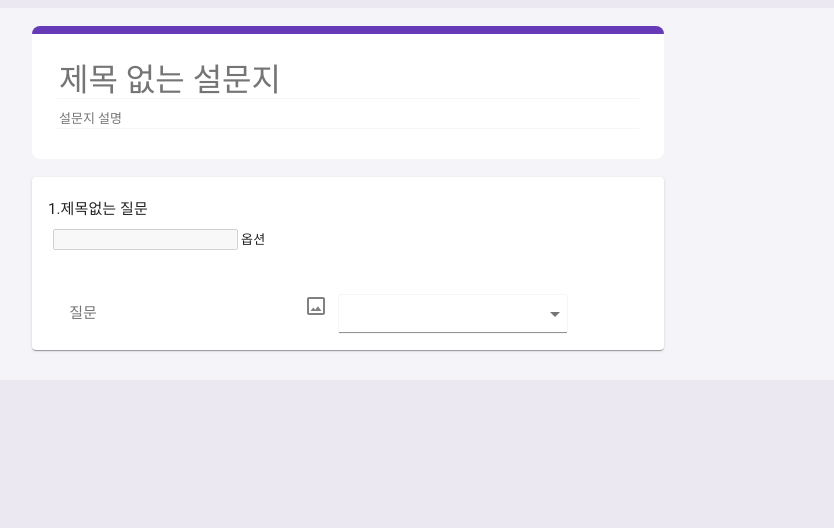
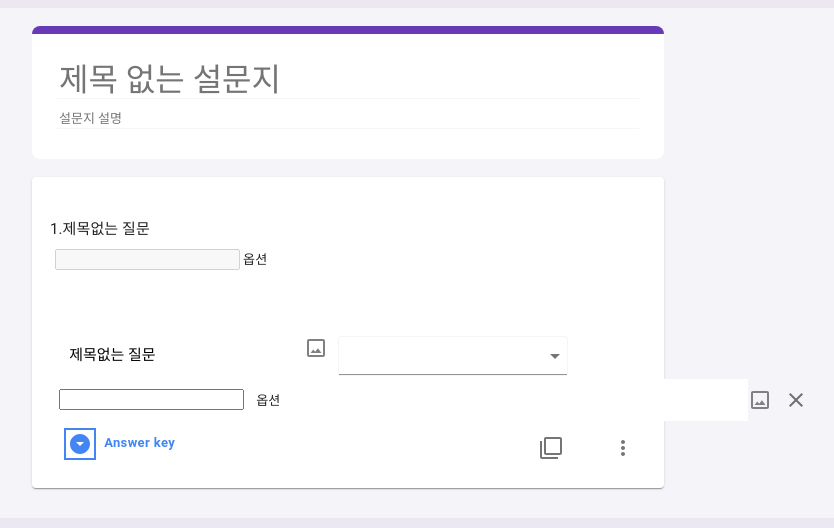
Before and after one commit to josuncom/movieApp, a React (Create React App) app: page /#/ in a window 1280 px wide. Shown: the top 528 px of the page, without its empty margins (292-1126 px from the left). Built offline with nearby package versions, Linux system fonts and the light colour scheme.

Commit message:
설문조사 폼 진행중

```diff
--- a/src/components/Question.css
+++ b/src/components/Question.css
@@ -77,6 +77,30 @@ body{
     margin-left: 10px;
 }
 
+.text_input{
+    outline:none;
+    border:none;
+    height:40px;
+    width:490px;
+
+    font-family: Roboto,Arial,sans-serif;
+    font-size: 13px;
+    font-weight: 400;
+    letter-spacing: .2px;
+
+    color: #202124;
+}
+
+.text_input:focus{
+    border-bottom:1.5px solid rgb(103, 58, 183);
+
+}
+
+.add_question_body{
+    display:flex;
+    align-items: center;
+}
+
 .question{
     box-sizing: border-box;
     margin-top: 10px;
@@ -111,9 +135,24 @@ body{
     margin-right:10px;
     border:1.5px solid #F4F4F9;
     border-radius:3px;
-background:transparent;
+    background:transparent;
 }
 
 .menuitem{
     color: rgba(118, 118, 118, 0.3);
   }
+
+  .saved_questions
+{
+    background-color: white;
+
+    border-radius: 8px;
+    padding:20px 2px;
+    text-transform: capitalize;
+    display:flex;
+    flex-direction: column;
+}
+
+.add_footer{
+    display:flex;justify-content: space-between;
+}
--- a/src/components/Question.js
+++ b/src/components/Question.js
@@ -1,9 +1,10 @@
 import React, { useState } from "react";
 import "./Question.css";
 import Accordion from "@material-ui/core/Accordion";
-import { AccordionDetails, AccordionSummary, Select, Typography, MenuItem, FormControlLabel, Radio } from "@material-ui/core";
+import { AccordionDetails, AccordionSummary, Select, Typography, MenuItem, FormControlLabel, Radio, IconButton, Button } from "@material-ui/core";
 import { Link } from "react-router-dom";
-import { CropOriginal, CheckBox, ViewHeadline, ShortText, ArrowDropDownCircle } from "@material-ui/icons";
+import { CropOriginal, CheckBox, ViewHeadline, ShortText, ArrowDropDownCircle, Close, FilterNone, MoreVert } from "@material-ui/icons";
+import { Switch } from "react-router-dom";
 
 export default function Question(){
     const [questions, setQuestion] = useState(
@@ -46,7 +47,7 @@ export default function Question(){
                     <div className="question_boxes">
                         <AccordionDetails className="add_questions">
                             <div className="add_question_top">
-                                <input type="text" className="question" placeholder="질문"></input>
+                                <input type="text" className="question" placeholder="질문" value={ques.questionText}></input>
                                 <CropOriginal style={{color:"gray"}}/>
                                 <Select className="select" style={{color:"gray", fontSize:"13px"}}>
                                     <MenuItem id="ShortText" value="Text"><ShortText style={{marginRight:"10px", color:"gray"}} checked/>단답형</MenuItem>
@@ -56,6 +57,42 @@ export default function Question(){
                                     <MenuItem id="radio" value="Radio"><ArrowDropDownCircle style={{marginRight:"10px", color:"gray"}} checked/>드롭다운</MenuItem>
                                 </Select>
                             </div>
+                            {ques.options.map((op, j) => (
+                                <div className="add_question_body" key={j}>
+                                    {
+                                        (ques.questionType!="Text") ?
+                                        <input type={ques.questionType} style={{marginRight:"10px"}}/> :
+                                        <ShortText style={{marginRight:"10px"}}/>
+                                    }
+                                    <div>
+                                        <input type="text" className="text_input" placeholder="option" value={ques.options[j].optionText}></input>
+                                    </div>
+
+                                    <CropOriginal style={{color : "gray"}}/>
+                                    <IconButton aria-label="delete">
+                                        <Close/>
+                                    </IconButton>
+                                </div>
+                            ))}
+                            <div className="add_footer">
+                               <div className="add_question_bottom_left">
+
+                               <Button size="small" style={{textTransform: 'none',color:"#4285f4",fontSize:"13px",fontWeight:"600"}}>       <ArrowDropDownCircle style={{border:"2px solid #4285f4", padding:"2px",marginRight:"8px"}} /> Answer key</Button>
+
+                              </div>
+
+                                <div className="add_question_bottom">
+
+                                    <IconButton aria-label="Copy">
+                                        <FilterNone/>
+                                    </IconButton>
+
+                                    <IconButton aria-label="delete"/>
+                                    <IconButton>
+                                        <MoreVert/>
+                                    </IconButton>
+                                </div>
+                              </div>
                         </AccordionDetails>
                     </div>
             </Accordion>
```
